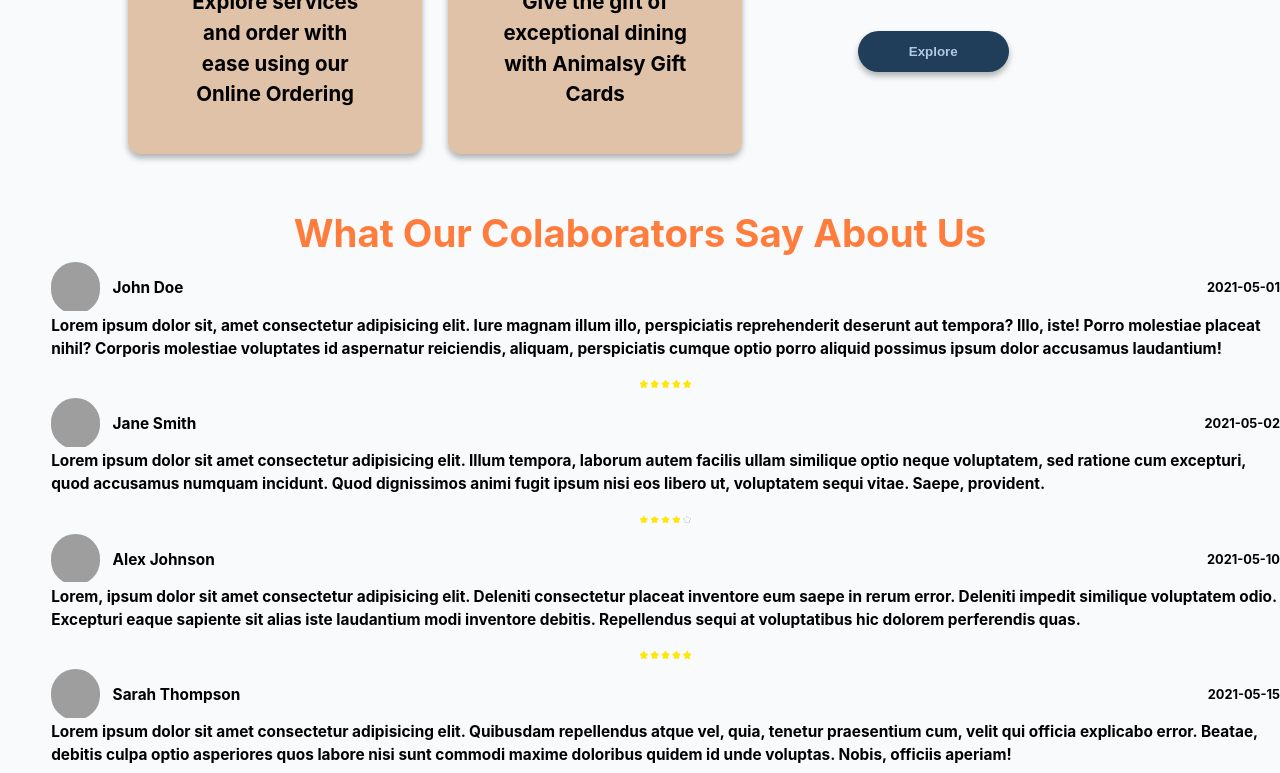
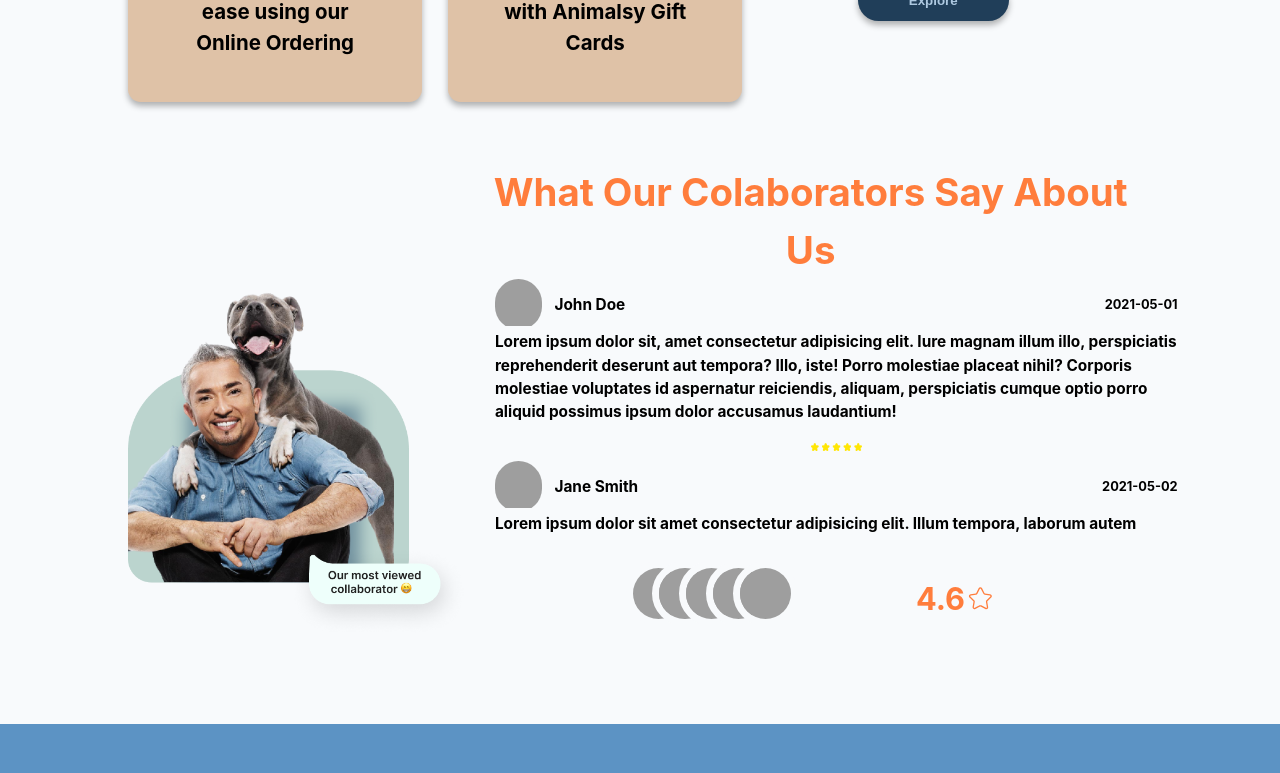
Before and after one commit to Animalsy/Animalsy.FE, a React (Vite) app: page / in a window 1280 px wide. Shown: the part 2620-3393 px from the top of the page. Built offline with nearby package versions, Linux system fonts and the light colour scheme; grey boxes are pictures that could not be loaded; a web font is replaced by a local one.

Commit message:
hero page done

```diff
--- a/src/pages/HeroPage/HeroPage.component.tsx
+++ b/src/pages/HeroPage/HeroPage.component.tsx
@@ -78,7 +78,6 @@ const HeroPage = () => {
       {/* WHY CHOOSE US */}
       <WhyChooseUsSection />
       {/* STORY JURNEY AND SERVICES */}
-      <Spacer height={2} />
       <StroryServices />
       {/* COLLABORATORS ABOUT US */}
       <CollaboratorsAboutUs />
--- a/src/pages/HeroPage/Sections/CollaboratorsAboutUs/CollaboratorsAboutUs.section.tsx
+++ b/src/pages/HeroPage/Sections/CollaboratorsAboutUs/CollaboratorsAboutUs.section.tsx
@@ -4,18 +4,24 @@ import ImageOfCollaborator from "../../../../assets/pictureOfColaborator.png";
 import ComentsAboutUs from "./ComentsAboutUs";
 import OverallRating from "./overallRating";
 import Spacer from "../../../../components/containers/spacer";
+import { DirectionContainer } from "../CategoriesDisplay/FavCategoriesSection.styles";
 const CollaboratorsAboutUs = () => {
   return (
-    <ChooseContainer>
-      <div style={{ alignSelf: "center" }}>
+    <ChooseContainer style={{ flexDirection: "row" }}>
+      <DirectionContainer>
+        <div style={{ alignSelf: "center", flex: 1 }}>
           <img
             src={ImageOfCollaborator}
             alt="pictureOfColaborator"
             style={{ objectFit: "contain", width: "100%", height: "100%" }}
           />
         </div>
-      <div style={{ alignSelf: "center" }}>
-        <TextComponents.Title size={1.5} style={{ textAlign: "center" }} accent>
+        <div style={{ alignSelf: "center", flex: 2 }}>
+          <TextComponents.Title
+            size={1.5}
+            style={{ textAlign: "center" }}
+            accent
+          >
             What Our Colaborators Say About Us
           </TextComponents.Title>
           {/* comments about us */}
@@ -24,6 +30,7 @@ const CollaboratorsAboutUs = () => {
           <Spacer height={1} />
           <OverallRating />
         </div>
+      </DirectionContainer>
     </ChooseContainer>
   );
 };
--- a/src/pages/HeroPage/Sections/CollaboratorsAboutUs/ComentsAboutUs.styles.ts
+++ b/src/pages/HeroPage/Sections/CollaboratorsAboutUs/ComentsAboutUs.styles.ts
@@ -6,7 +6,7 @@ export const ScrollContainer = styled.div`
   padding-left: 1rem;
   padding-right: 1rem;
   flex: 1;
-  min-height: 10rem;
+  height: 10rem;
 `;
 
 export const SignleCommentContent = styled.div`
```
Lines whose indentation alone changed are shown as unchanged.
